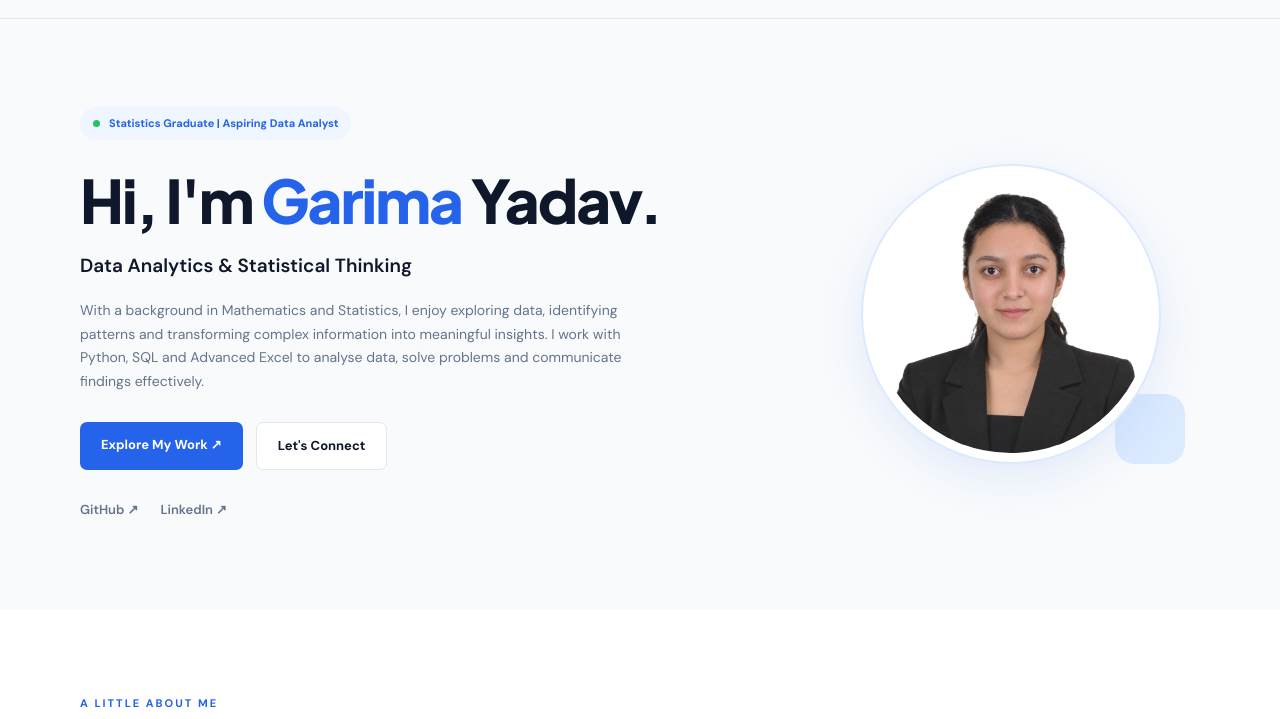
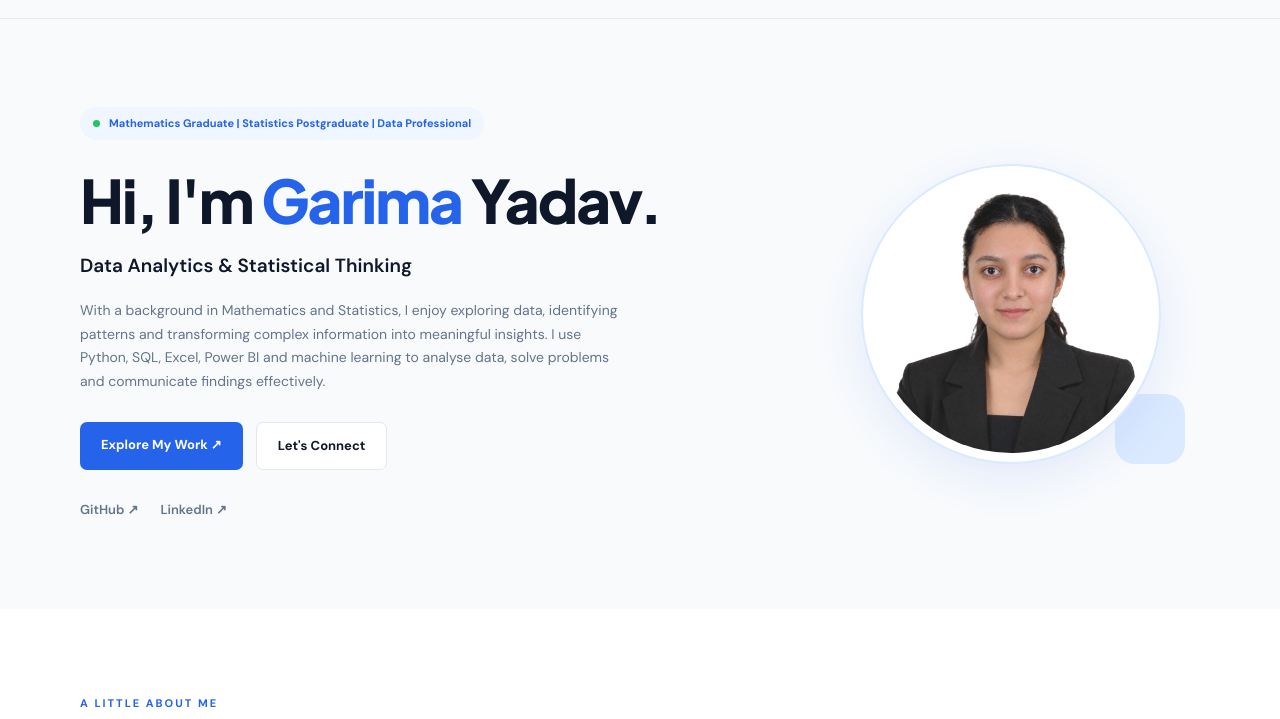
Before and after one commit to garimaworkspace/garimaworkspace.github.io, a plain HTML site: page index.html in a window 1280 px wide. Shown: the part 64-783 px from the top of the page. Drawn offline with Linux system fonts and the light colour scheme.

Commit message:
index.html

```diff
--- a/index.html
+++ b/index.html
@@ -772,7 +772,7 @@ footer {
 
 <div class="availability">
     <span></span>
-    Statistics Graduate | Aspiring Data Analyst
+    Mathematics Graduate | Statistics Postgraduate | Data Professional
 </div>
 
 <h1>Hi, I'm <span>Garima</span> Yadav.</h1>
@@ -781,13 +781,15 @@ footer {
     Data Analytics & Statistical Thinking
 </p>
 
+
 <p class="hero-description">
     With a background in Mathematics and Statistics, I enjoy
     exploring data, identifying patterns and transforming
-    complex information into meaningful insights. I work
-    with Python, SQL and Advanced Excel to analyse data,
-    solve problems and communicate findings effectively.
+    complex information into meaningful insights. I use
+    Python, SQL, Excel, Power BI and machine learning to
+    analyse data, solve problems and communicate findings effectively.
 </p>
+
 
 <div class="hero-buttons">
     <a href="#projects" class="btn btn-primary">Explore My Work ↗</a>
```
